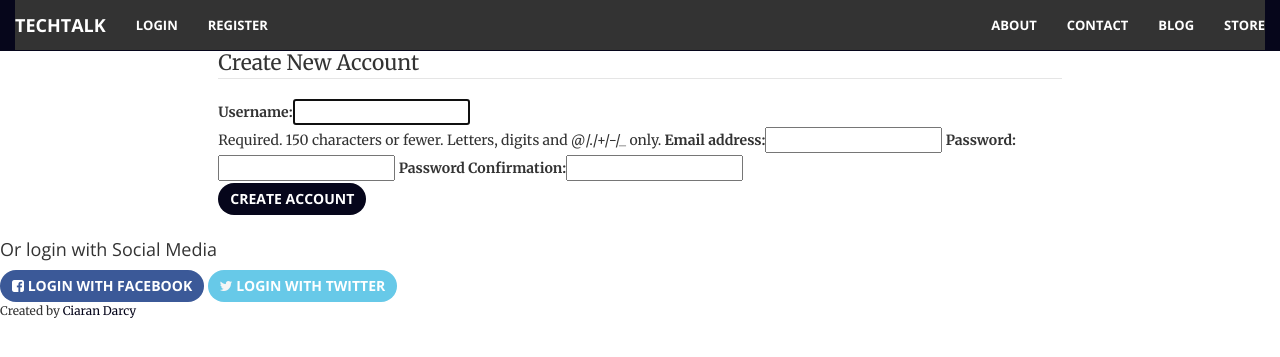
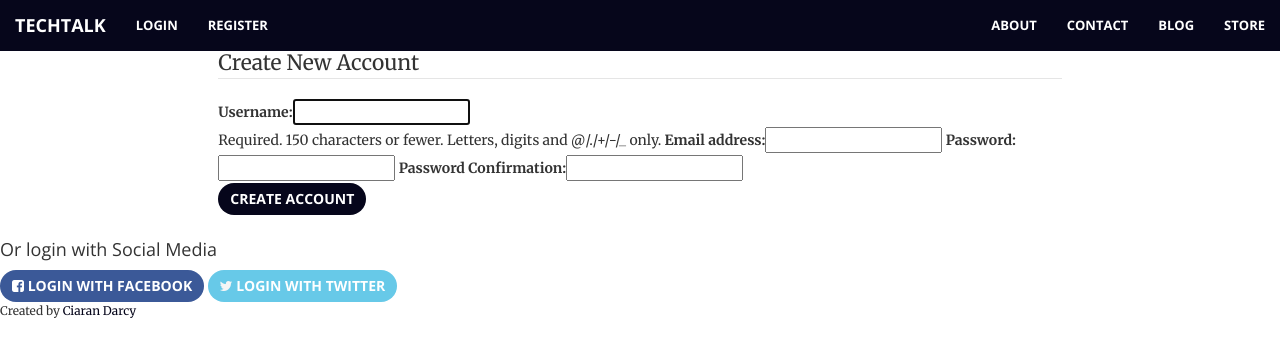
Before and after one commit to Cvd2014/final_project, a Django app: page /register/ in a window 1280 px wide. Shown: the top 357 px of the page. Run offline with Django 3.2, Linux system fonts and the light colour scheme; parts of the project's set-up code (start-up, migrations or seed data) failed here and were passed over; some libraries are stand-ins or nearby versions.

Commit message:
styling fix

```diff
--- a/static/css/custom.css
+++ b/static/css/custom.css
@@ -13,7 +13,7 @@ body{
     padding-top: 48px;
     }
 
- .navbar-collapse {
-    background-color: #333;
-    color: whitesmoke;
+.navbar-default .navbar-collapse, .navbar-default .navbar-form {
+    border-color: #e7e7e7;
+    background-color: #06061b;
 }
```
